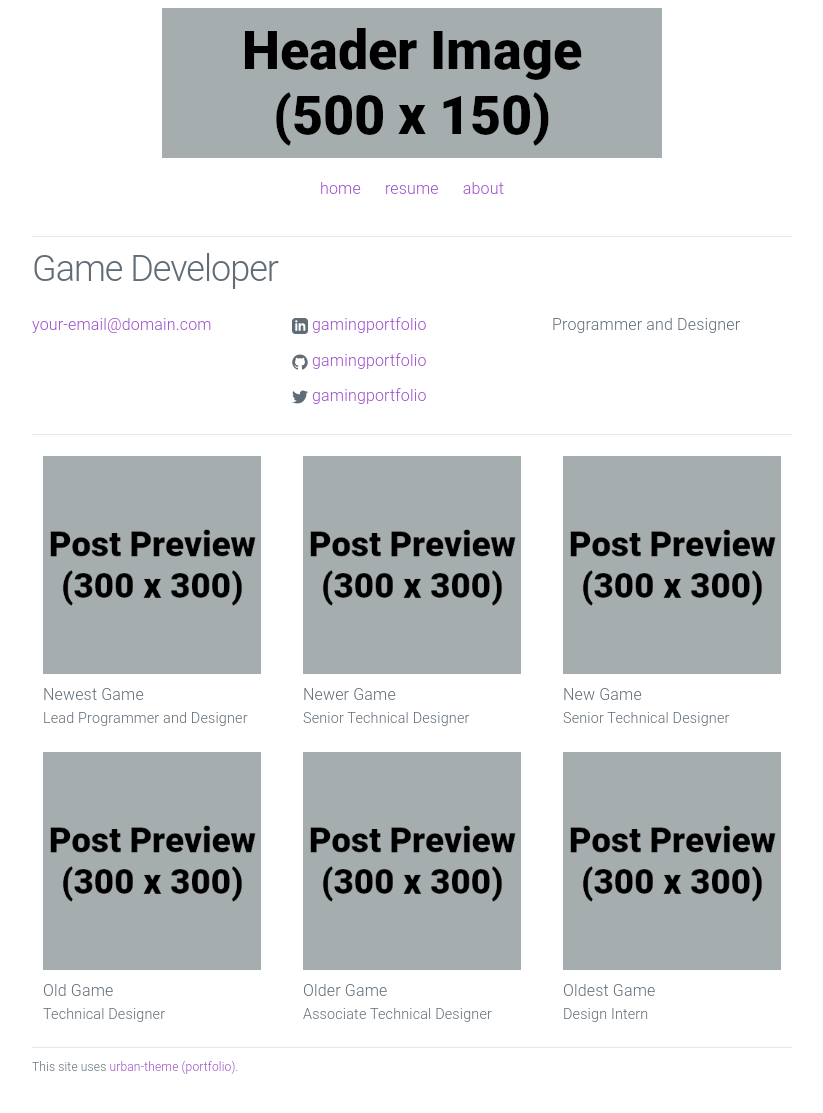
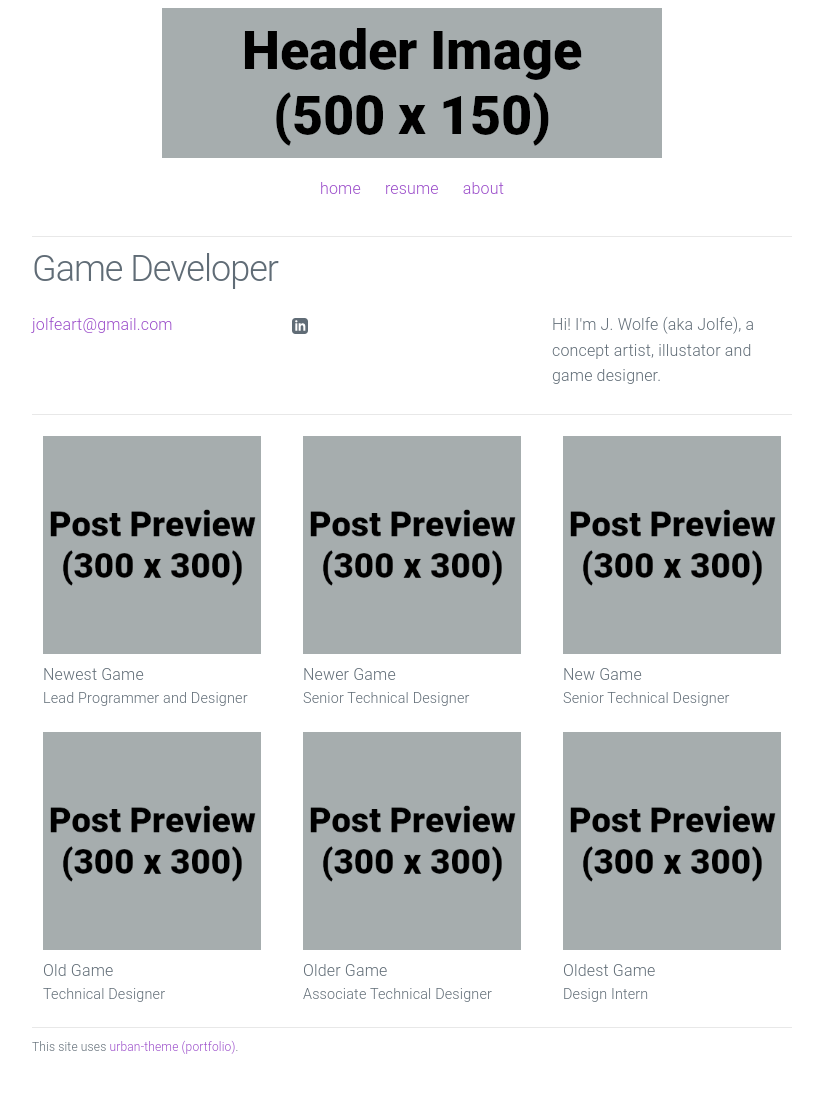
Before and after one commit to wolfej6171/jolfeart, a Jekyll site: the page built from index.html, in a window 1280 px wide. Shown: the whole page, without its empty margins (228-1051 px from the left). Built offline with Jekyll 4.4.1, drawn with Linux system fonts in a browser that asks for light colours.

Commit message:
Update _config.yml

```diff
--- a/_config.yml
+++ b/_config.yml
@@ -1,12 +1,11 @@
 # Site settings
 title: Game Developer
-email: your-email@domain.com
+email: jolfeart@gmail.com
 description: > # keep this and put description below
-  Programmer and Designer
-url: "https://yourdomain.com" # the base hostname & protocol for your site
-linkedin_url: "https://www.linkedin.com/in/gamingportfolio"
-github_username: gamingportfolio
-twitter_username: gamingportfolio
+  Hi! I'm J. Wolfe (aka Jolfe), a concept artist, illustator and game designer.
+url: "https://jolfeART.com" # the base hostname & protocol for your site
+artstation_url: https://jolfe_art.artstation.com/
+linkedin_url: "https://www.linkedin.com/in/jonathan-w-a37964121/"
 footer_text: "This site uses <a href='https://github.com/gamingportfolio/urban-theme-portfolio'>urban-theme (portfolio)</a>."
 
 # Build settings
```
